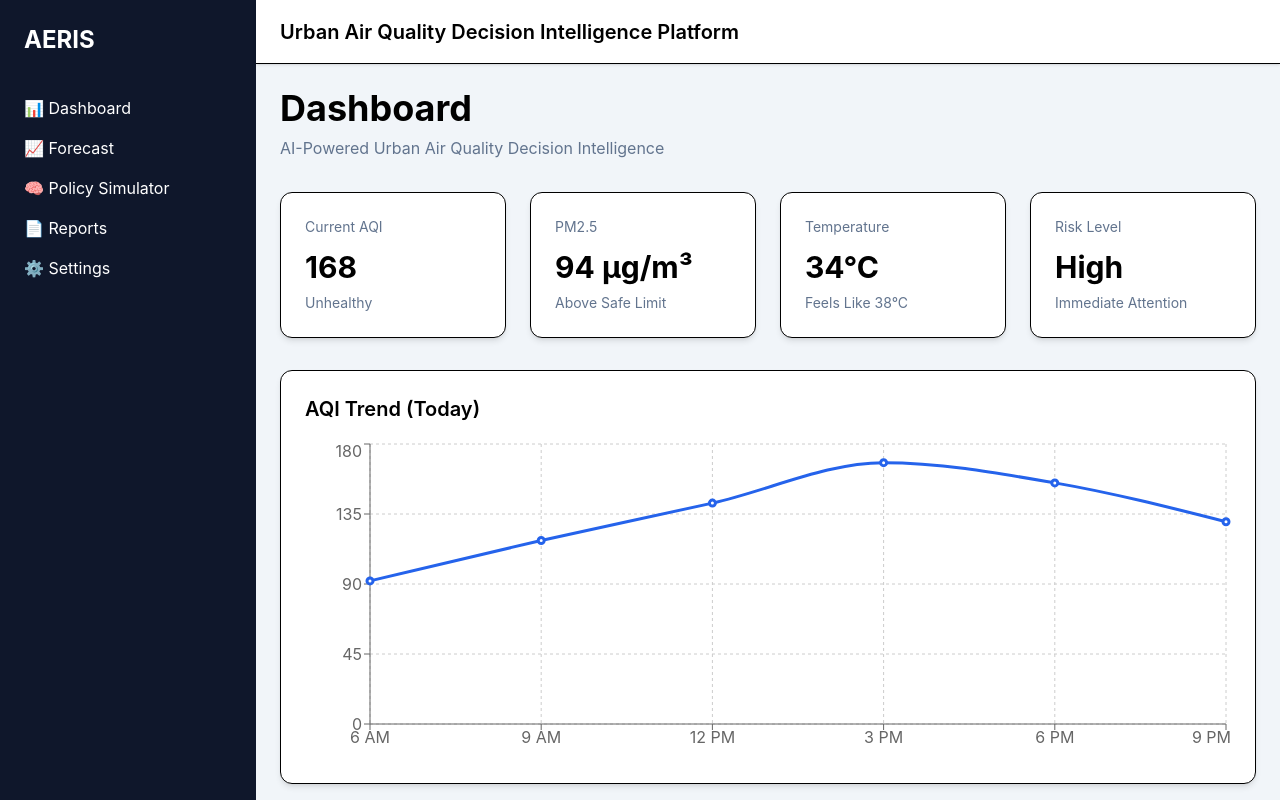
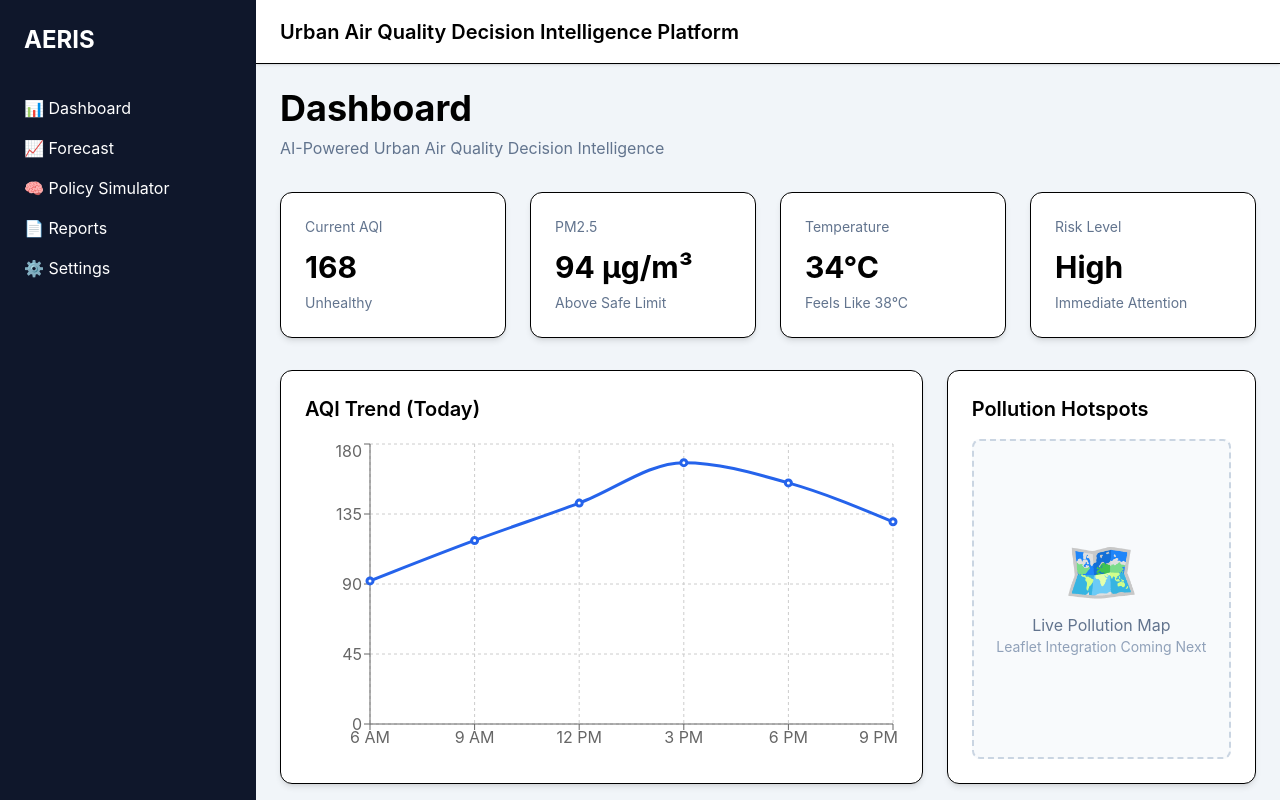
Before and after one commit to OmsinghGit/Urban-AI, a React (Vite) app in the folder frontend/: page / in a window 1280 px wide. Built offline with nearby package versions, Linux system fonts and the light colour scheme.

Commit message:
feat: add dashboard analytics layout

```diff
--- a/frontend/src/components/dashboard/AQIChart.tsx
+++ b/frontend/src/components/dashboard/AQIChart.tsx
@@ -8,14 +8,7 @@ import {
   CartesianGrid,
 } from "recharts";
 
-const data = [
-  { time: "6 AM", aqi: 92 },
-  { time: "9 AM", aqi: 118 },
-  { time: "12 PM", aqi: 142 },
-  { time: "3 PM", aqi: 168 },
-  { time: "6 PM", aqi: 155 },
-  { time: "9 PM", aqi: 130 },
-];
+import { aqiTrend } from "../../constants/mockData";
 
 export default function AQIChart() {
   return (
@@ -26,7 +19,7 @@ export default function AQIChart() {
 
       <div className="h-80">
         <ResponsiveContainer width="100%" height="100%">
-          <LineChart data={data}>
+          <LineChart data={aqiTrend}>
             <CartesianGrid strokeDasharray="3 3" />
 
             <XAxis dataKey="time" />
--- a/frontend/src/components/dashboard/PollutionMap.tsx
+++ b/frontend/src/components/dashboard/PollutionMap.tsx
@@ -0,0 +1,23 @@
+export default function PollutionMap() {
+  return (
+    <div className="rounded-xl border bg-white p-6 shadow-md h-full">
+      <h2 className="mb-4 text-xl font-semibold">
+        Pollution Hotspots
+      </h2>
+
+      <div className="flex h-80 items-center justify-center rounded-lg border-2 border-dashed border-slate-300 bg-slate-50">
+        <div className="text-center">
+          <p className="text-6xl">🗺️</p>
+
+          <p className="mt-3 text-slate-500">
+            Live Pollution Map
+          </p>
+
+          <p className="text-sm text-slate-400">
+            Leaflet Integration Coming Next
+          </p>
+        </div>
+      </div>
+    </div>
+  );
+}
--- a/frontend/src/components/dashboard/StatCards.tsx
+++ b/frontend/src/components/dashboard/StatCards.tsx
@@ -1,31 +1,17 @@
 import Card from "../common/Card";
+import { dashboardStats } from "../../constants/mockData";
 
 export default function StatCards() {
   return (
     <div className="grid grid-cols-1 gap-6 md:grid-cols-2 xl:grid-cols-4">
-      <Card
-        title="Current AQI"
-        value="168"
-        subtitle="Unhealthy"
-      />
-
-      <Card
-        title="PM2.5"
-        value="94 µg/m³"
-        subtitle="Above Safe Limit"
-      />
-
-      <Card
-        title="Temperature"
-        value="34°C"
-        subtitle="Feels Like 38°C"
-      />
-
-      <Card
-        title="Risk Level"
-        value="High"
-        subtitle="Immediate Attention"
-      />
+      {dashboardStats.map((stat) => (
+        <Card
+          key={stat.title}
+          title={stat.title}
+          value={stat.value}
+          subtitle={stat.subtitle}
+        />
+      ))}
     </div>
   );
 }
--- /dev/null
+++ b/frontend/src/constants/mockData.ts
@@ -0,0 +1,31 @@
+export const dashboardStats = [
+  {
+    title: "Current AQI",
+    value: "168",
+    subtitle: "Unhealthy",
+  },
+  {
+    title: "PM2.5",
+    value: "94 µg/m³",
+    subtitle: "Above Safe Limit",
+  },
+  {
+    title: "Temperature",
+    value: "34°C",
+    subtitle: "Feels Like 38°C",
+  },
+  {
+    title: "Risk Level",
+    value: "High",
+    subtitle: "Immediate Attention",
+  },
+];
+
+export const aqiTrend = [
+  { time: "6 AM", aqi: 92 },
+  { time: "9 AM", aqi: 118 },
+  { time: "12 PM", aqi: 142 },
+  { time: "3 PM", aqi: 168 },
+  { time: "6 PM", aqi: 155 },
+  { time: "9 PM", aqi: 130 },
+];
--- a/frontend/src/pages/Dashboard.tsx
+++ b/frontend/src/pages/Dashboard.tsx
@@ -1,11 +1,14 @@
 import StatCards from "../components/dashboard/StatCards";
 import AQIChart from "../components/dashboard/AQIChart";
+import PollutionMap from "../components/dashboard/PollutionMap";
 
 export default function Dashboard() {
   return (
     <div className="space-y-8">
       <div>
-        <h1 className="text-4xl font-bold">Dashboard</h1>
+        <h1 className="text-4xl font-bold">
+          Dashboard
+        </h1>
 
         <p className="mt-2 text-slate-500">
           AI-Powered Urban Air Quality Decision Intelligence
@@ -14,7 +17,13 @@ export default function Dashboard() {
 
       <StatCards />
 
-      <AQIChart />
+      <div className="grid gap-6 xl:grid-cols-3">
+        <div className="xl:col-span-2">
+          <AQIChart />
+        </div>
+
+        <PollutionMap />
+      </div>
     </div>
   );
 }
```
